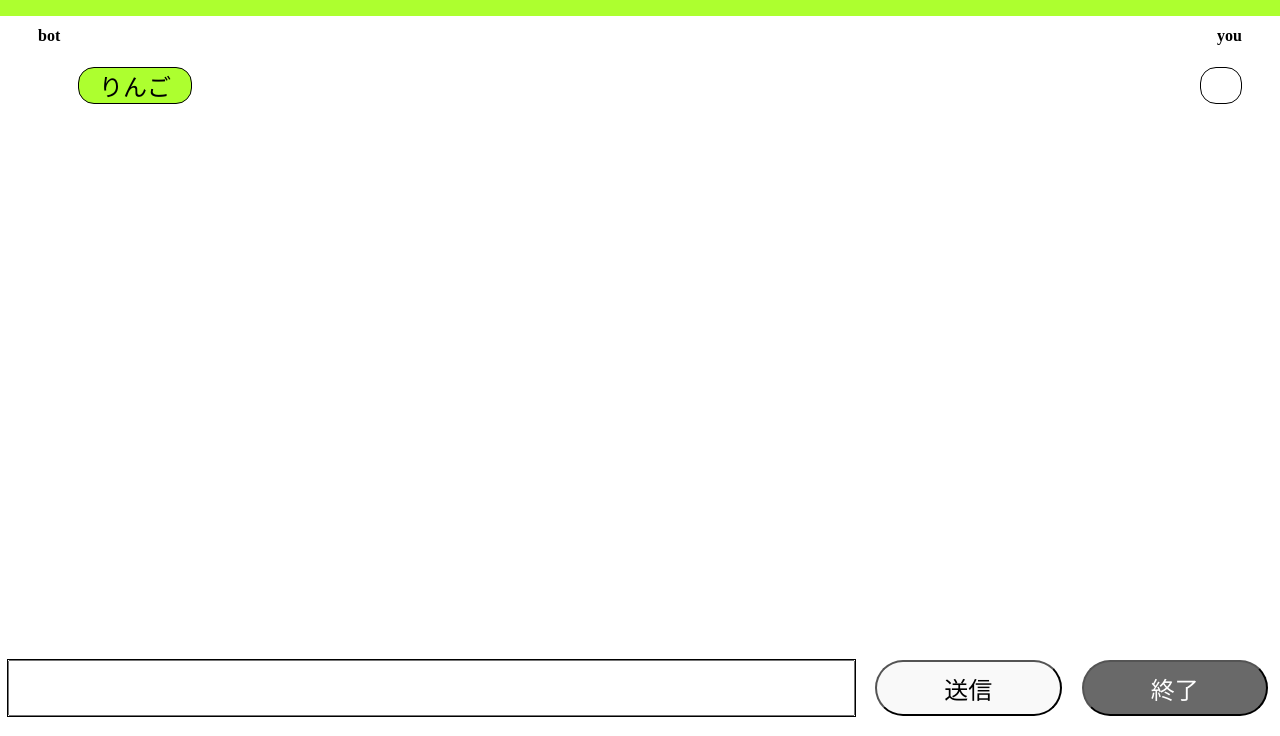
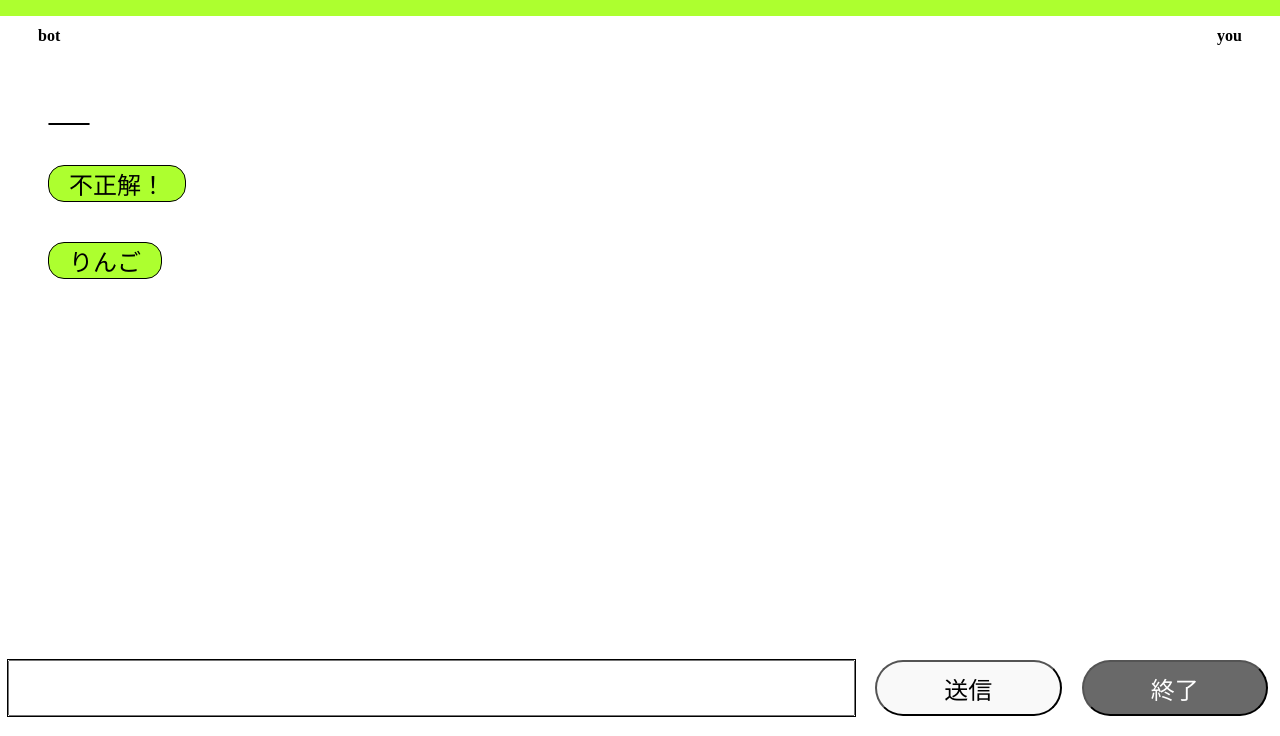
Before and after one commit to Kot4ro/ChatApp, a plain HTML site: page public/index.html in a window 1280 px wide. Both pictures are taken after a click on the button "送信". Shown: the part 64-800 px from the top of the page. Drawn offline with Linux system fonts and the light colour scheme.

Commit message:
add-JavaScript
cssー＞ほぼ完成。botからのチャットを左にしたいけどわからない。

JavaScriptー＞正解不正解の判定さえできればフロントエンドは大丈夫(？)

```diff
--- a/css/style.css
+++ b/css/style.css
@@ -24,30 +24,66 @@ h1 {
 }
 
 ul {
-    display: flex;
-    justify-content: space-between;
-    margin: 0 30px;
+
 }
 
-#bot{
+#chat-ans {
+    display: flex;
+    flex-direction: column;
+    align-items: flex-start;
+    padding-bottom: 200px;
+}
+
+.botChat, .correctChat, .wrongChat{
     list-style-type: none;
     font-size: 24px;
     background: greenyellow;
     text-align: center;
+    margin-top: 40px;
+    margin-right: 30px;
     padding: 0 20px;
     border: solid 1.5px black;
     border-radius: 16px;
+    box-sizing: border-box;
+    align-items: flex-start;
+    justify-content: flex-start;
 }
 
-#you {
+#chat-ans, .youChat {
+    display: flex;
+    flex-direction: column;
+    align-items: flex-start;
+}
+
+.youChat {
     list-style-type: none;
     font-size: 24px;
     background: white;
-    text-align: center;
+    margin-top: 40px;
+    margin-right: 30px;
     padding: 0 20px;
     border: solid 1.5px black;
     border-radius: 16px;
-    right: 30px;
+    box-sizing: border-box;
+}
+
+/* #end-chat {
+    display: flex;
+    flex-direction: column;
+    align-items: flex-end;
+} */
+
+.endChat {
+    list-style-type: none;
+    font-size: 24px;
+    color: #fff;
+    background: #696969;
+    text-align: center;
+    margin-top: 40px;
+    margin-right: 30px;
+    padding: 0 20px;
+    border: solid 1.5px rgb(100, 100, 100);
+    border-radius: 16px;
 }
 
 .chat {
--- a/js/main.js
+++ b/js/main.js
@@ -4,11 +4,91 @@
     const message = document.getElementById('message');
     const btn = document.getElementById('btn');
     const you = document.getElementById('you');
+    const end = document.getElementById('end');
     const li = document.createElement('li');
-    const input = document.querySelector('#add-form input');
+    const input = document.querySelector('#add-chat input');
+    const span = document.createElement('span');
+    const newChat = document.getElementById('chat-ans');
+
+
+    const words = [
+        'りんご', // 0
+        'みかん', // 1
+        'いちご', // 2
+        '英語', // 3
+        '算数', // 4
+        '勉強', // 5
+        '野球', // 6
+        'サッカー', // 7
+        'ギター', // 8
+        '星', // 9
+    ];
+
+    const wordsAns = [
+        'apple', // 0
+        'orange', // 1
+        'strawberry', // 2
+        'english', // 3
+        'math', // 4
+        'study', // 5
+        'baseball', // 6
+        'soccer', // 7
+        'guitar', // 8
+        'star', // 9
+    ];
+
+    let word;
+    let loc = 0;
+
+    function correctAns() {
+        const correct = document.createElement('span');
+        correct.classList.add('correctChat');
+        newChat.appendChild(correct);
+        correct.textContent = '正解！';
+    }
+
+    function wrongAns() {
+        const wrong = document.createElement('span');
+        wrong.classList.add('wrongChat');
+        newChat.appendChild(wrong);
+        wrong.textContent = '不正解！';
+    }
+
+    function judge() {
+        if (word === wordsAns) {
+        // if (word === wordsAns().toUpperCase().trim()) {
+            correctAns();
+        } else {
+            wrongAns();
+        }
+    }
+
+    function botQue() {
+        // const botChat = document.getElementById('chat-que');
+        const spanBot = document.createElement('span');
+        spanBot.classList.add('botChat');
+        newChat.appendChild(spanBot);
+        word = words.splice(Math.floor(Math.random() * words.length), 1)[0];
+        spanBot.textContent = word;
+        loc = 0;
+    }
 
     btn.addEventListener('click', () => {
-        you.textContent = message.value;
+        const span = document.createElement('span');
+        span.classList.add('youChat');
+        newChat.appendChild(span);
+        span.textContent = message.value;
+        input.value = '';
+        input.focus();
+        setTimeout(judge, 500);
+        setTimeout(botQue, 500);
+    });
+
+    end.addEventListener('click', () =>{
+        const endCSS = document.createElement('span');
+        endCSS.classList.add('endChat')
+        newChat.appendChild(endCSS)
+        endCSS.textContent = '終了';
         input.value = '';
         input.focus();
     });
--- a/public/index.html
+++ b/public/index.html
@@ -19,16 +19,23 @@
     <h4 class="name-you">you</h4>
 </div>
 
-<ul>
-    <li id ="bot">りんご</li>
-    <li id="you"></li>
+<ul id="chat-ans">
+<!-- <span class="botChat">
+    ボットのチャット
+</span>
+<span class="youChat">
+    自分のチャット
+</span>
+<span class="endChat">
+    終了のチャット
+</span> -->
 </ul>
 
-<form id="add-form">
+<form id="add-chat">
 <div class="chat">
     <input type="text" id="message" style="width:90%">
     <input type="button" value="送信" id="btn">
-    <input type="submit" value="終了" id="end">
+    <input type="button" value="終了" id="end">
 </div>
 </form>
     <script src="../js/main.js"></script>
```
